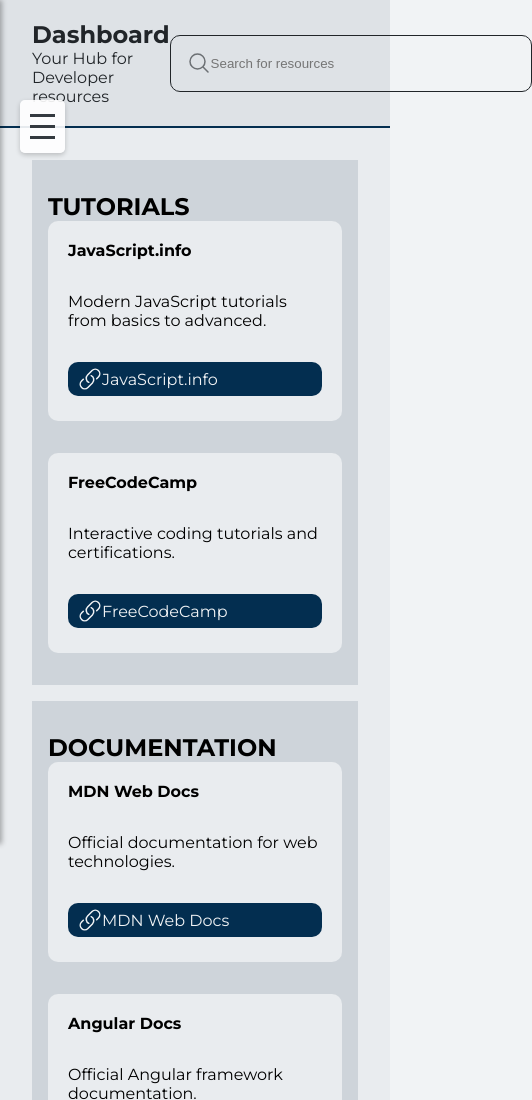
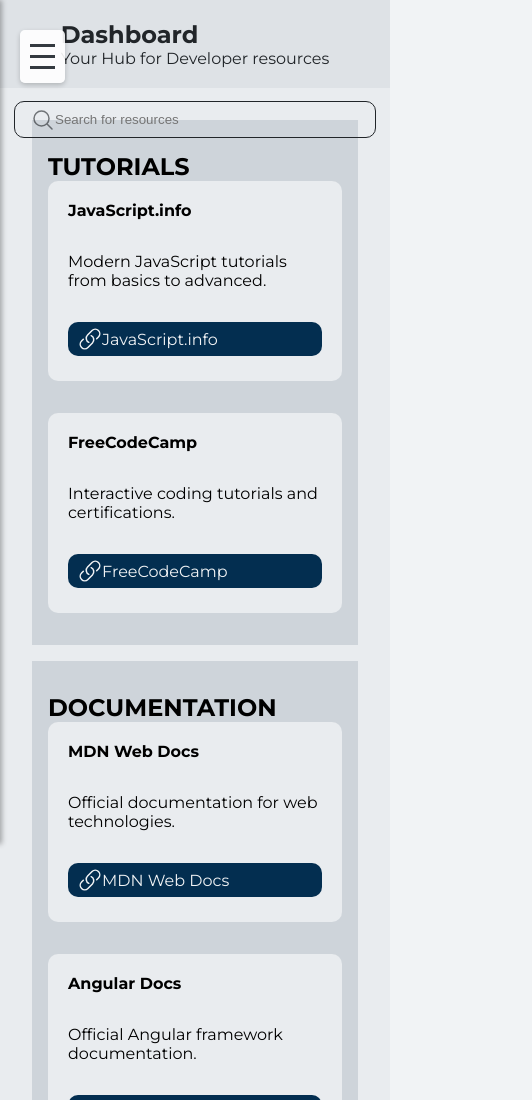
Before and after one commit to Bentil4/docs-set, a website built with Vite: page index.html in a window 390 px wide. Shown: the top 1100 px of the page, 532 px wide, since content can reach past the window. Built offline with nearby package versions, Linux system fonts and the light colour scheme.

Commit message:
feat: enhance dashboard layout and search functionality

```diff
--- a/sass/_layout.scss
+++ b/sass/_layout.scss
@@ -15,7 +15,6 @@
     display: flex;
     justify-content: space-between;
     align-items: center;
-    // gap: 30rem;
     padding: 20px 2rem;
     background-color: $color-neutral-300;
     color: $color-neutral-900;
@@ -103,7 +102,7 @@
     flex-direction: column;
     cursor: pointer;
     position: fixed;
-    top: 100px;
+    top: 30px;
     left: 20px;
     z-index: 1001;
     background-color: rgba(255, 255, 255, 0.9);
@@ -174,5 +173,28 @@
     &__main-content {
       width: 100%;
     }
+
+    &__header {
+      display: flex;
+      flex-direction: column;
+    }
+
+    &__heading {
+      align-content: flex-start;
+      text-align: left;
+    }
+
+    &__search {
+      position: absolute;
+      top: 12%;
+    }
+
+    &__search-input {
+      padding: 10px 0;
+    }
+
+    &__main-content{
+      border-top: 0;
+    }
   }
 }
```
Also changed, not shown: css/main.css, 1 other file.
